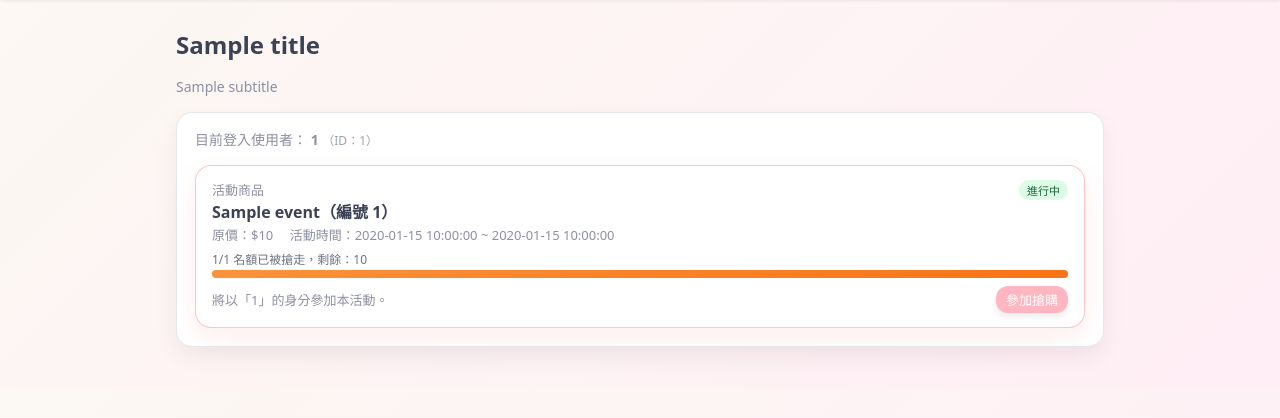
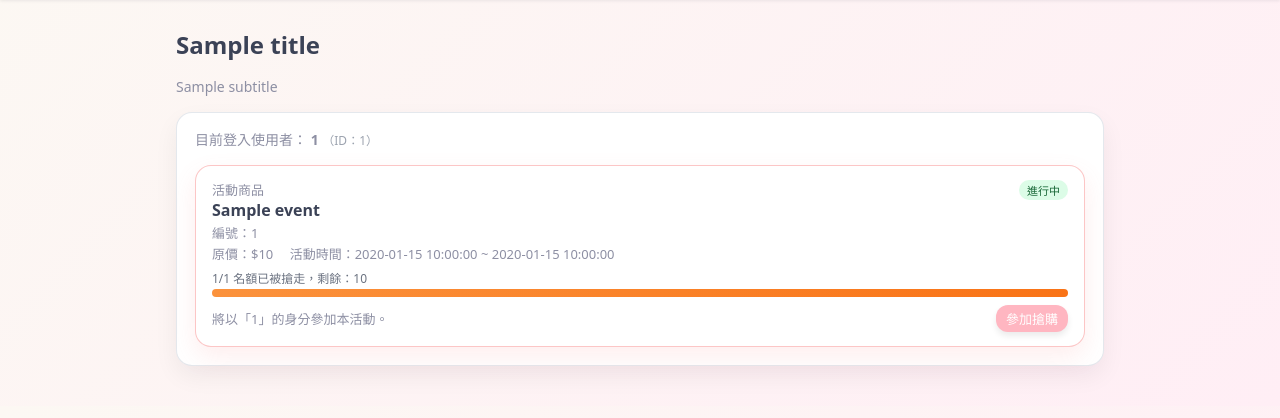
Before and after one commit to 11346086/redis-ecommerce, a Flask app: template templates/seckill.html in a window 1280 px wide. Shown: the part 54-472 px from the top of the page. Run offline with Flask 3, Linux system fonts and the light colour scheme; the template is opened without the code that fills it: most values are stand-ins (such as "Sample title", 1, 10 or a date in 2020).

Commit message:
搶購調整

```diff
--- a/templates/seckill.html
+++ b/templates/seckill.html
@@ -19,9 +19,15 @@
         <div style="display:flex; justify-content:space-between; align-items:flex-start; margin-bottom:6px;">
           <div>
             <div class="text-muted" style="font-size:13px;">活動商品</div>
+              <!-- 第一行：商品名稱 -->
             <div style="font-size:16px; font-weight:600;">
-              {{ e.product_name }}（編號 {{ e.product_id }}）
+              {{ e.product_name }}
             </div>
+            <!-- 第二行：編號 -->
+            <div class="text-muted" style="font-size:13px; margin-top:2px;">
+              編號：{{ e.product_id }}
+            </div>
+            <!-- 第三行：原價＋活動時間 -->
             <div class="text-muted" style="font-size:13px; margin-top:2px;">
               原價：${{ e.price }}
               活動時間：{{ e.start_time }} ~ {{ e.end_time }}
```
